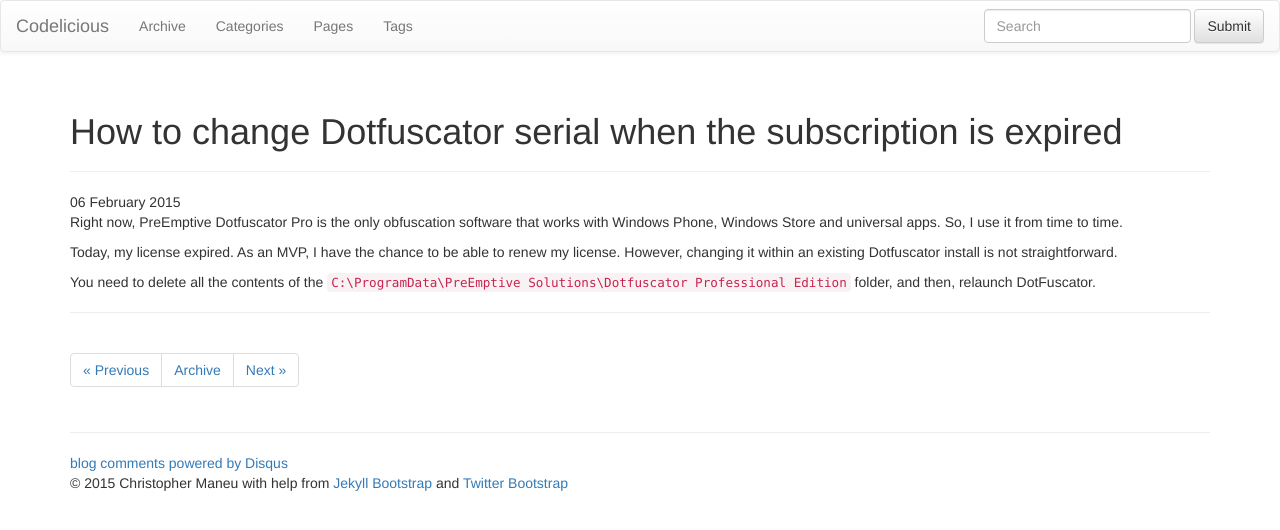
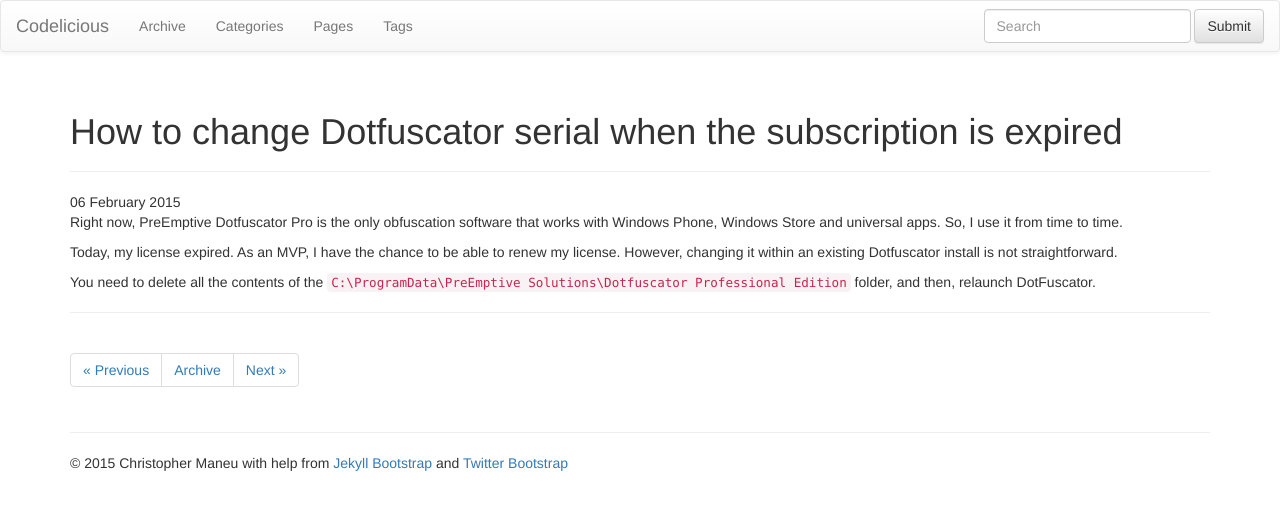
Before and after one commit to adamacoulibalu/cmaneu.github.io, a Jekyll site: the page built from _posts/2015-02-06-how-to-change-dotfuscator-serial-when-the-subscription-is-expired.md, in a window 1280 px wide. Shown: the top 530 px of the page. Built offline with Jekyll 4.4.1, drawn with Linux system fonts in a browser that asks for light colours; nearby versions of some CDN libraries; library files that are not in the unit come from our copies; comment, search, counter and statistics services are not loaded.

Commit message:
Update _config.yml

```diff
--- a/_config.yml
+++ b/_config.yml
@@ -79,10 +79,10 @@
   # Set 'provider' to the comment provider you want to use.
   # Set 'provider' to false to turn commenting off globally.
   #
-  comments :
-    provider : disqus
-    disqus :
-      short_name : cmaneu_codelicious
+#  comments :
+#    provider : disqus
+#    disqus :
+#      short_name : cmaneu_codelicious
 #    livefyre :
 #      site_id : 123
 #    intensedebate :
```
